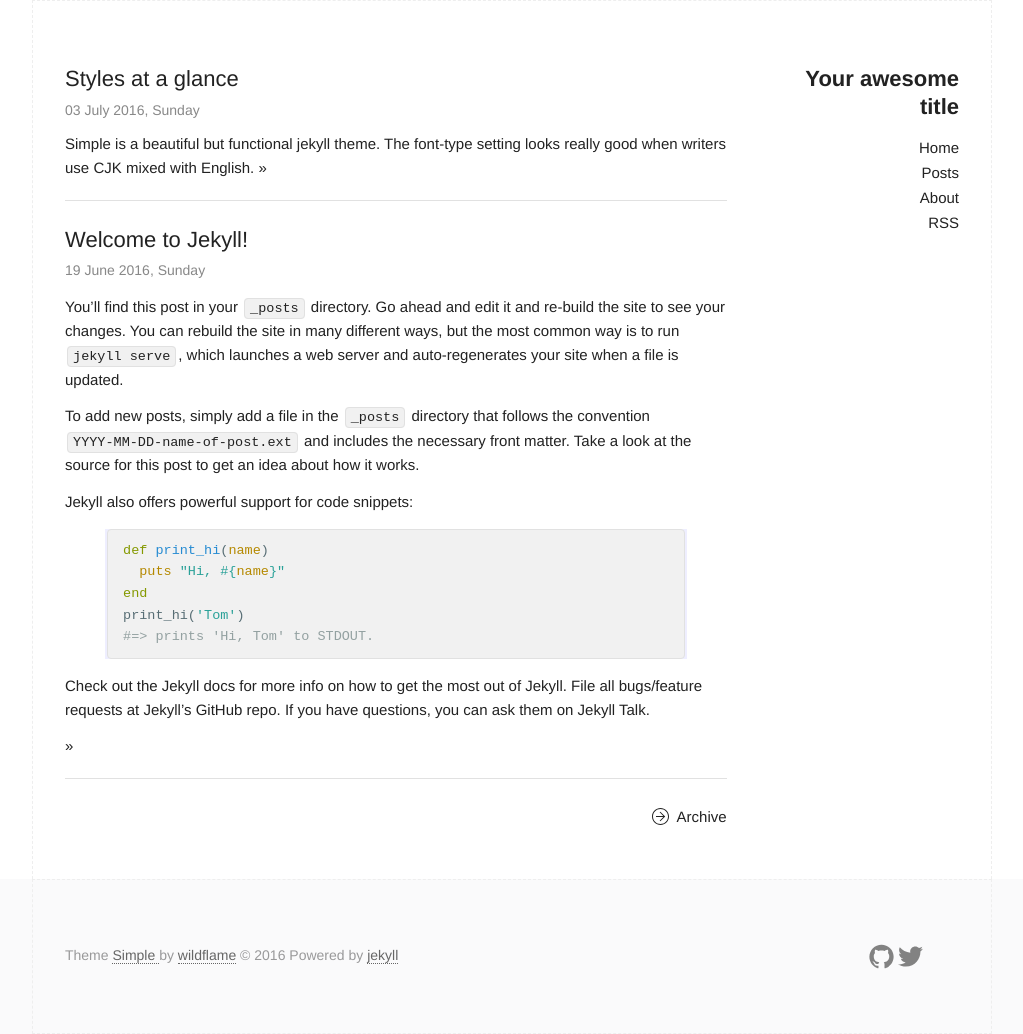
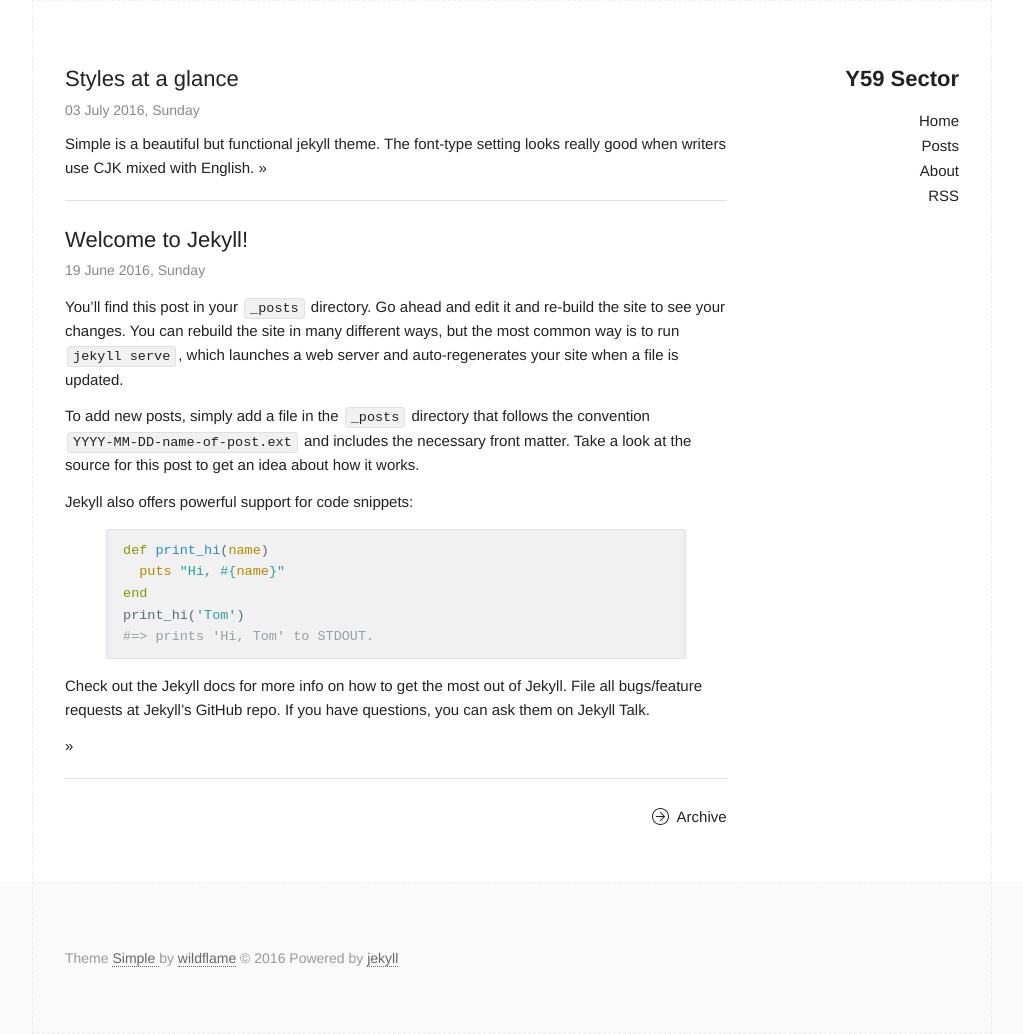
Before and after one commit to jacksonbenete/jacksonbenete.github.io, a Jekyll site: the page built from index.html, in a window 1280 px wide. Shown: the whole page, without its empty margins (128-1151 px from the left). Built offline with Jekyll 4.4.1, drawn with Linux system fonts in a browser that asks for light colours; part of the change alters nothing that is shown.

Commit message:
Teste update
config

```diff
--- a/_config.yml
+++ b/_config.yml
@@ -6,16 +6,14 @@
 # 'jekyll serve'. If you change this file, please restart the server process.
 
 # Site settings
-title: Your awesome title
-email: your-email@domain.com
+title: Y59 Sector
+email:
 description: > # this means to ignore newlines until "baseurl:"
-  Write an awesome description for your new site here. You can edit this
-  line in _config.yml. It will appear in your document head meta (for
-  Google search results) and in your feed.xml site description.
-baseurl: "/jekyll-simple" # the subpath of your site, e.g. /blog
-url: "http://wildflame.me" # the base hostname & protocol for your site
-twitter_username: Taffyer
-github_username:  wild-flame
+  Medical School Student and OSR Referee.
+baseurl: "/" # the subpath of your site, e.g. /blog
+url:  # the base hostname & protocol for your site
+twitter_username:
+github_username:
 
 # Build settings
 markdown: kramdown
```
